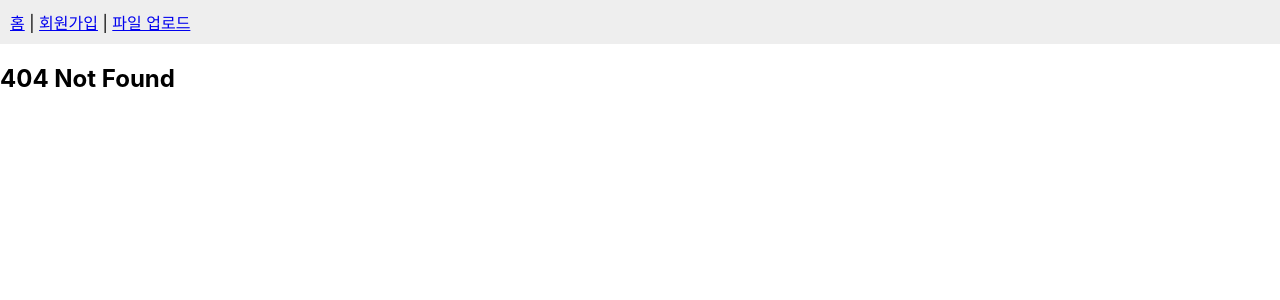
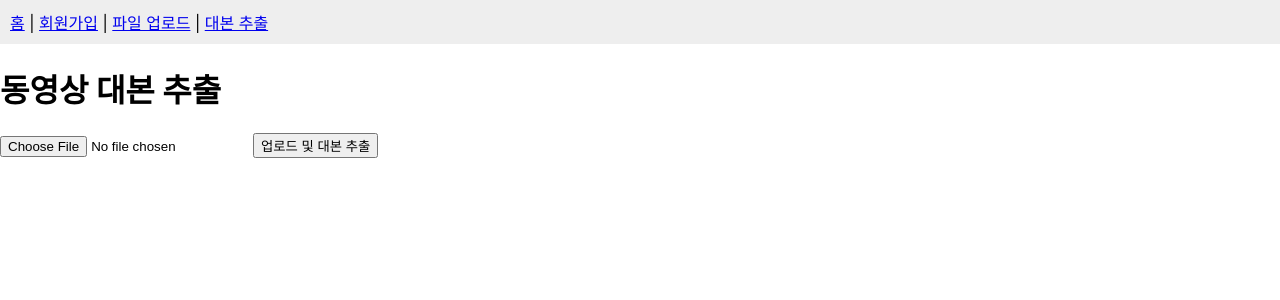
Before and after one commit to leeway01/test-front, a React (Create React App) app: page /stt in a window 1280 px wide. Before the commit this address had no page. Shown: the top 300 px of the page. Built offline with nearby package versions, Linux system fonts and the light colour scheme; the HTML template or start-up script is replaced by a standard one.

Commit message:
stt-video

```diff
--- a/src/App.js
+++ b/src/App.js
@@ -4,6 +4,7 @@ import Home from './pages/Home';
 import SignUp from './pages/SignUp';
 import Header from './components/Header';
 import Upload from './pages/Upload';
+import Stt from './pages/SttVideo';
 
 function App() {
   return (
@@ -16,6 +17,7 @@ function App() {
         <Route path="/" element={<Home />} />
         <Route path="/signup" element={<SignUp />} />
         <Route path="/upload" element={<Upload />} />
+        <Route path="/stt" element={<Stt />} />
         {/* 404 대응 */}
         <Route path="*" element={<h2>404 Not Found</h2>} />
       </Routes>
--- a/src/components/Header.jsx
+++ b/src/components/Header.jsx
@@ -6,7 +6,7 @@ function Header() {
     <header style={{ padding: '10px', backgroundColor: '#eee' }}>
       <nav>
         <Link to="/">홈</Link> | <Link to="/signup">회원가입</Link> |{' '}
-        <Link to="/upload">파일 업로드</Link>
+        <Link to="/upload">파일 업로드</Link> | <Link to="/stt">대본 추출</Link>
       </nav>
     </header>
   );
--- /dev/null
+++ b/src/pages/SttVideo.jsx
@@ -0,0 +1,63 @@
+import React, { useState } from 'react';
+
+function VideoTranscription() {
+  const [videoFile, setVideoFile] = useState(null);
+  const [transcription, setTranscription] = useState('');
+  const [loading, setLoading] = useState(false);
+
+  const handleFileChange = (e) => {
+    setVideoFile(e.target.files[0]);
+  };
+
+  const handleUpload = async (e) => {
+    e.preventDefault();
+    if (!videoFile) {
+      alert('파일을 선택하세요!');
+      return;
+    }
+
+    const formData = new FormData();
+    formData.append('file', videoFile);
+
+    setLoading(true);
+    try {
+      const response = await fetch('http://localhost:8000/stt-video', {
+        method: 'POST',
+        body: formData,
+      });
+
+      if (response.ok) {
+        const result = await response.json();
+        setTranscription(result.transcription);
+      } else {
+        const errorData = await response.json();
+        alert(`업로드 실패: ${errorData.detail}`);
+      }
+    } catch (error) {
+      console.error('Error uploading video:', error);
+      alert('오류가 발생했습니다.');
+    } finally {
+      setLoading(false);
+    }
+  };
+
+  return (
+    <div>
+      <h1>동영상 대본 추출</h1>
+      <form onSubmit={handleUpload}>
+        <input type="file" accept="video/*" onChange={handleFileChange} />
+        <button type="submit" disabled={loading}>
+          {loading ? '추출 중...' : '업로드 및 대본 추출'}
+        </button>
+      </form>
+      {transcription && (
+        <div>
+          <h2>대본 결과:</h2>
+          <pre>{transcription}</pre>
+        </div>
+      )}
+    </div>
+  );
+}
+
+export default VideoTranscription;
```
